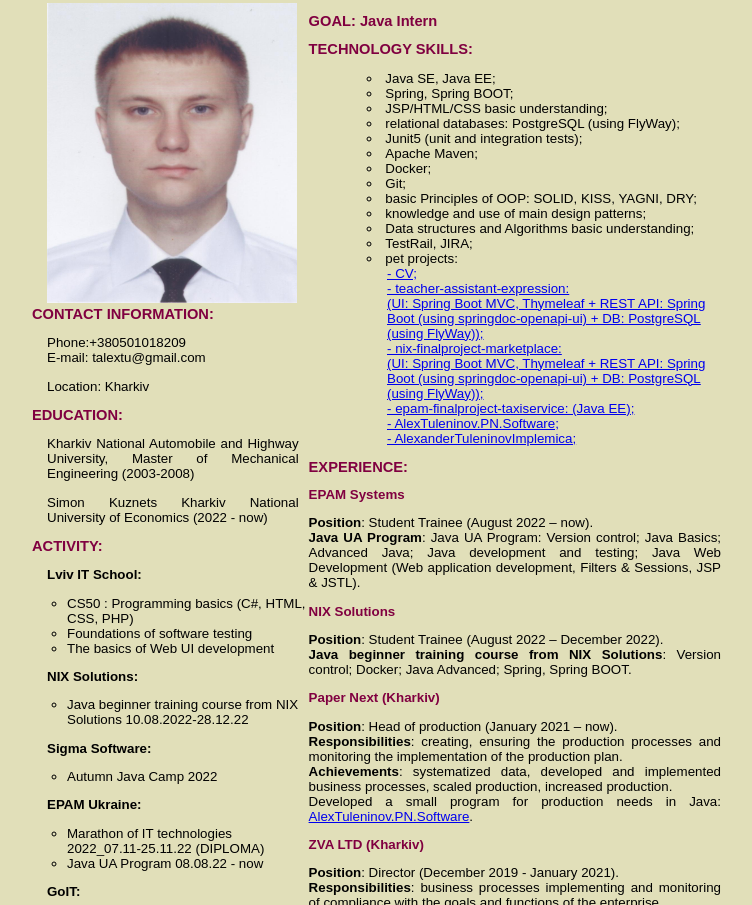
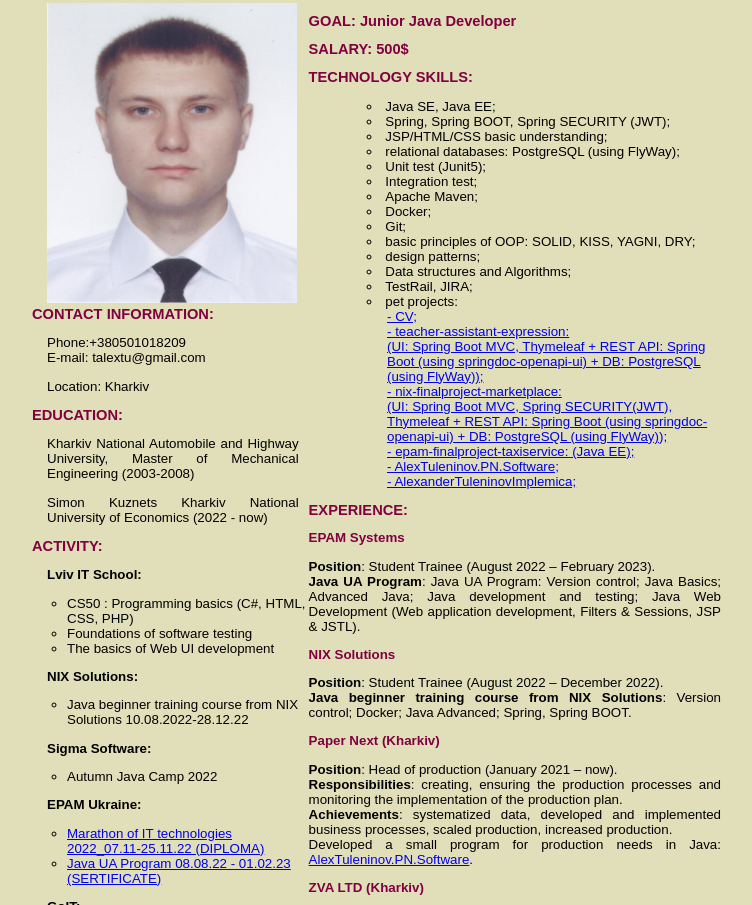
Before and after one commit to AlexTul/AlexTul.github.io, a plain HTML site: page index.html in a window 1280 px wide. Shown: the part 41-946 px from the top of the page, without its empty margins (261-1013 px from the left). Drawn offline with Linux system fonts and the light colour scheme.

Commit message:
Add files via upload

```diff
--- a/index.html
+++ b/index.html
@@ -55,8 +55,9 @@
 					</p>
 					<p><b>EPAM Ukraine:</b>
 						<ul>
-							<li>Marathon of IT technologies 2022_07.11-25.11.22 (DIPLOMA)</li>
-							<li>Java UA Program 08.08.22 - now</li>
+							<li><a href="https://github.com/AlexTul/Marathon-of-IT-technologies/blob/main/Diploma.pdf">Marathon of IT technologies 2022_07.11-25.11.22 (DIPLOMA)</a>
+							</li>
+							<li><a href="https://certificates.epam.com/certificates/0549d333-5a35-42ba-88f0-f97e7da8762a">Java UA Program 08.08.22 - 01.02.23 (SERTIFICATE)</a></li>
 						</ul>
 					</p>
 					<p><b>GoIT:</b>
@@ -113,27 +114,29 @@
 			</aside>
 
 			<main>
-				<h2>GOAL: Java Intern</h2>
+				<h2>GOAL: Junior Java Developer</h2>
+				<h2>SALARY: 500$</h2>
 				<h2>TECHNOLOGY SKILLS:</h2>
 				<p>
 					<div id="major">
 							<li>Java SE, Java EE;<br></li>
-							<li>Spring, Spring BOOT;</li>
+							<li>Spring, Spring BOOT, Spring SECURITY (JWT);</li>
 							<li>JSP/HTML/CSS basic understanding;<br></li>
 							<li>relational databases: PostgreSQL (using FlyWay);<br></li>
-							<li>Junit5 (unit and integration tests);<br></li>
+							<li>Unit test (Junit5);<br></li>
+							<li>Integration test;<br></li>
 							<li>Apache Maven;<br></li>
 							<li>Docker;<br></li>
 							<li>Git;<br></li>
-							<li>basic Principles of OOP: SOLID, KISS, YAGNI, DRY;<br></li>
-							<li>knowledge and use of main design patterns;<br></li>
-							<li>Data structures and Algorithms basic understanding;<br></li>
+							<li>basic principles of OOP: SOLID, KISS, YAGNI, DRY;<br></li>
+							<li>design patterns;<br></li>
+							<li>Data structures and Algorithms;<br></li>
 							<li>TestRail, JIRA;<br></li>
 							<li>pet projects:<br></li>
 						<div id="hlink">
 							<a href="https://alextul.github.io/">- CV;</a><br>
-							<a href="https://github.com/AlexTul/teacher-assistant-expression">- teacher-assistant-expression:<br>(UI: Spring Boot MVC, Thymeleaf + REST API: Spring Boot (using springdoc-openapi-ui) + DB: PostgreSQL (using FlyWay));</a><br>
-							<a href="https://github.com/AlexTul/nix-finalproject-marketplace">- nix-finalproject-marketplace:<br>(UI: Spring Boot MVC, Thymeleaf + REST API: Spring Boot (using springdoc-openapi-ui) + DB: PostgreSQL (using FlyWay));</a><br>
+							<a href="и ві">- teacher-assistant-expression:<br>(UI: Spring Boot MVC, Thymeleaf + REST API: Spring Boot (using springdoc-openapi-ui) + DB: PostgreSQL (using FlyWay));</a><br>
+							<a href="https://github.com/AlexTul/nix-finalproject-marketplace">- nix-finalproject-marketplace:<br>(UI: Spring Boot MVC, Spring SECURITY(JWT), Thymeleaf + REST API: Spring Boot (using springdoc-openapi-ui) + DB: PostgreSQL (using FlyWay));</a><br>
 							<a href="https://github.com/AlexTul/epam-finalproject-taxiservice">- epam-finalproject-taxiservice: (Java EE);</a><br>
 							<a href="https://github.com/AlexTul/AlexTuleninov.PN.Software">- AlexTuleninov.PN.Software;</a><br>
 							<a href="https://github.com/AlexTul/AlexanderTuleninovImplemica">- AlexanderTuleninovImplemica;</a><br>
@@ -143,7 +146,7 @@
 				</p>
 				<h2>EXPERIENCE:</h2>
 				<h3>EPAM Systems</h3>
-				<p><b>Position</b>:  Student Trainee (August 2022 – now).<br><b>Java UA Program</b>: Java UA Program: Version control; Java Basics; Advanced Java; Java development and testing; Java Web Development (Web application development, Filters & Sessions, JSP & JSTL).</p>
+				<p><b>Position</b>:  Student Trainee (August 2022 – February 2023).<br><b>Java UA Program</b>: Java UA Program: Version control; Java Basics; Advanced Java; Java development and testing; Java Web Development (Web application development, Filters & Sessions, JSP & JSTL).</p>
 				<h3>NIX Solutions</h3>
 				<p><b>Position</b>:  Student Trainee (August 2022 – December 2022).<br><b>Java beginner training course from NIX Solutions</b>: Version control; Docker; Java Advanced; Spring, Spring BOOT.</p>
 				<h3>Paper Next (Kharkiv)</h3>
```
